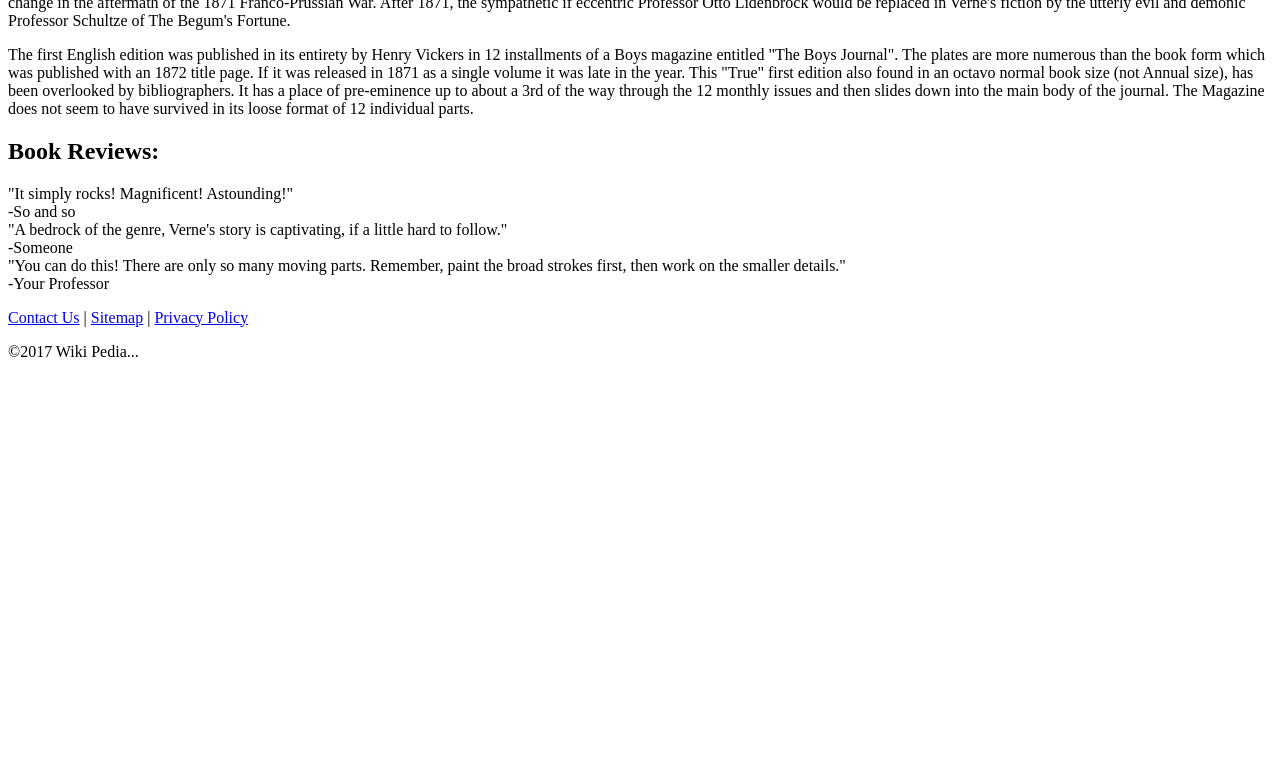
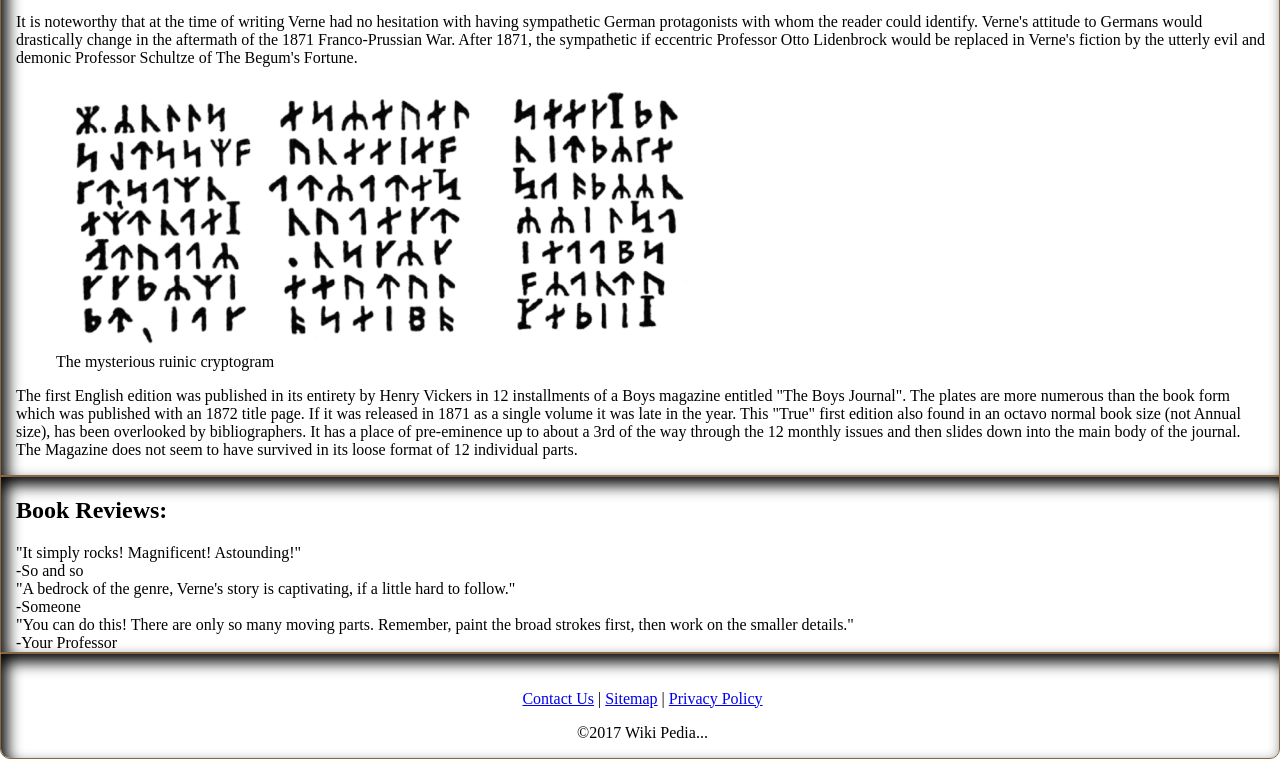
Before and after one commit to RVCC-IDMX/midterm-ErickJ18, a plain HTML site: page index.html in a window 1280 px wide. Shown: the part 1171-1930 px from the top of the page. Before the commit the page ends 1548 px from the top, so only its background shows below. Drawn offline with Linux system fonts and the light colour scheme.

Commit message:
Basic structure complete

```diff
--- a/css/style.css
+++ b/css/style.css
@@ -1,2 +1,49 @@
 /* Journey to the Center of the Earth Practicum */
 /* Erick Diaz Ramirez */
+
+body {
+    margin: 0;
+    padding: 0;
+}
+header {
+    background-image: url("../img/cave.jpg");
+    text-align: center;
+    background-size: cover;
+    color: #ffffff;
+    border: 1px solid #886644;
+    box-shadow: inset 6px 8px 15px black;
+    padding-left: 15px;
+    padding-right: 10px;
+    border-radius: 10px 10px 0 0;
+}
+
+nav {
+    border: 1px solid #886644;
+    box-shadow: inset 6px 8px 15px black;
+    padding-left: 15px;
+    padding-right: 10px;
+}
+
+main {
+    border: 1px solid #886644;
+    box-shadow: inset 6px 8px 15px black;
+    padding-left: 15px;
+    padding-right: 10px;
+}
+
+aside {
+    border: 1px solid #886644;
+    box-shadow: inset 6px 8px 15px black;
+    padding-left: 15px;
+    padding-right: 10px;
+}
+
+footer {
+    border: 1px solid #886644;
+    box-shadow: inset 6px 8px 15px black;
+    padding-left: 15px;
+    padding-right: 10px;
+    text-align: center;
+    padding-top: 20px;
+    border-radius: 0 0 10px 10px;
+}
--- a/index.html
+++ b/index.html
@@ -105,7 +105,8 @@
 
       <figure id="cryptogram">
         <!-- You may not edit above this line. -->
-
+        <img src="./img/cryptogram.png" alt="">
+        <figcaption> The mysterious ruinic cryptogram</figcaption>
         <!-- You may not edit below this line. -->
       </figure>
 
```
